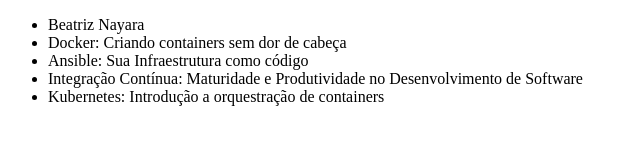
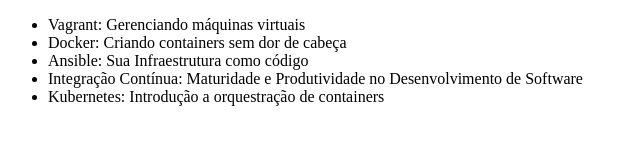
Before and after one commit to CleitoAzv/alura-git, a plain HTML site: page index.html in a window 1280 px wide. Shown: the whole page, without its empty margins (0-640 px from the left). Drawn offline with Linux system fonts and the light colour scheme.

Commit message:
Revert "Aterando o código"
This reverts commit 28b05bcb6b1cb6ed32e29dca220f9ff91755c455.

```diff
--- a/index.html
+++ b/index.html
@@ -6,7 +6,7 @@
 </head>
 <body>
     <ul>
-        <li>Beatriz Nayara</li>
+        <li>Vagrant: Gerenciando máquinas virtuais</li>
         <li>Docker: Criando containers sem dor de cabeça</li>
         <li>Ansible: Sua Infraestrutura como código</li>
         <li>Integração Contínua: Maturidade e Produtividade no Desenvolvimento de Software</li>
```
